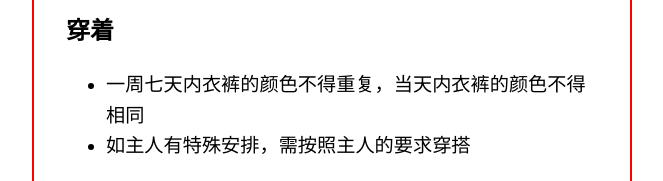
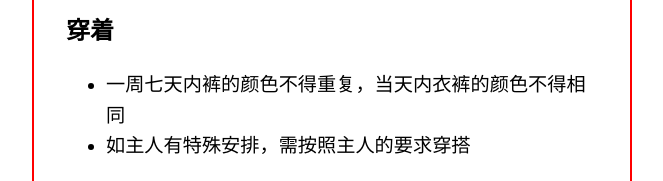
Before and after one commit to ipq54310/ipq54310.github.io, a plain HTML site: page index.html in a window 1280 px wide. Shown: the part 743-924 px from the top of the page, without its empty margins (308-971 px from the left). Drawn offline with Linux system fonts and the light colour scheme.

Commit message:
Update index.html

```diff
--- a/index.html
+++ b/index.html
@@ -70,7 +70,7 @@
     <h2>穿着</h2>
 
     <ul>
-        <li>一周七天内衣裤的颜色不得重复，当天内衣裤的颜色不得相同</li>
+        <li>一周七天内裤的颜色不得重复，当天内衣裤的颜色不得相同</li>
         <li>如主人有特殊安排，需按照主人的要求穿搭</li>
     </ul>
 
```
